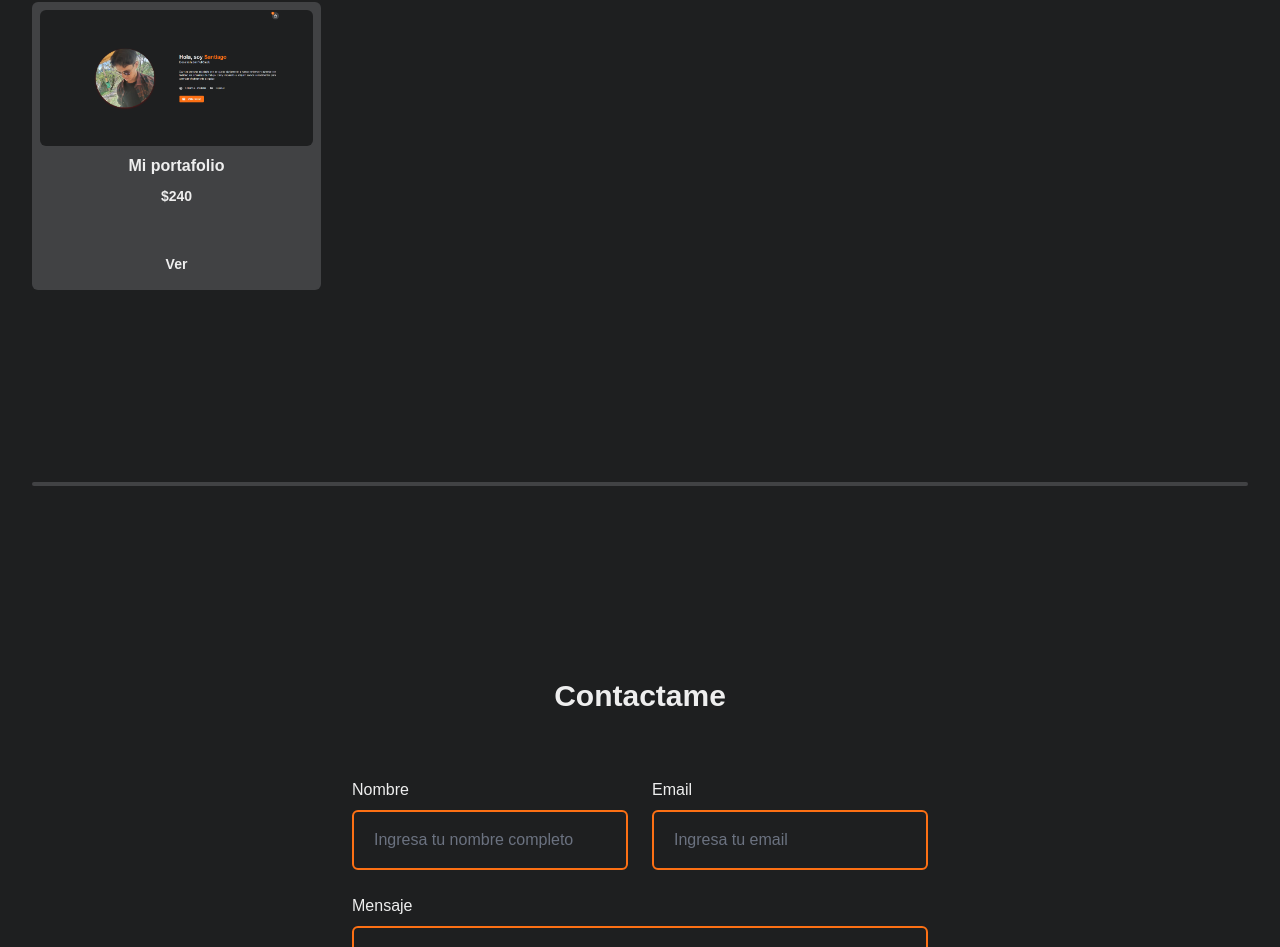
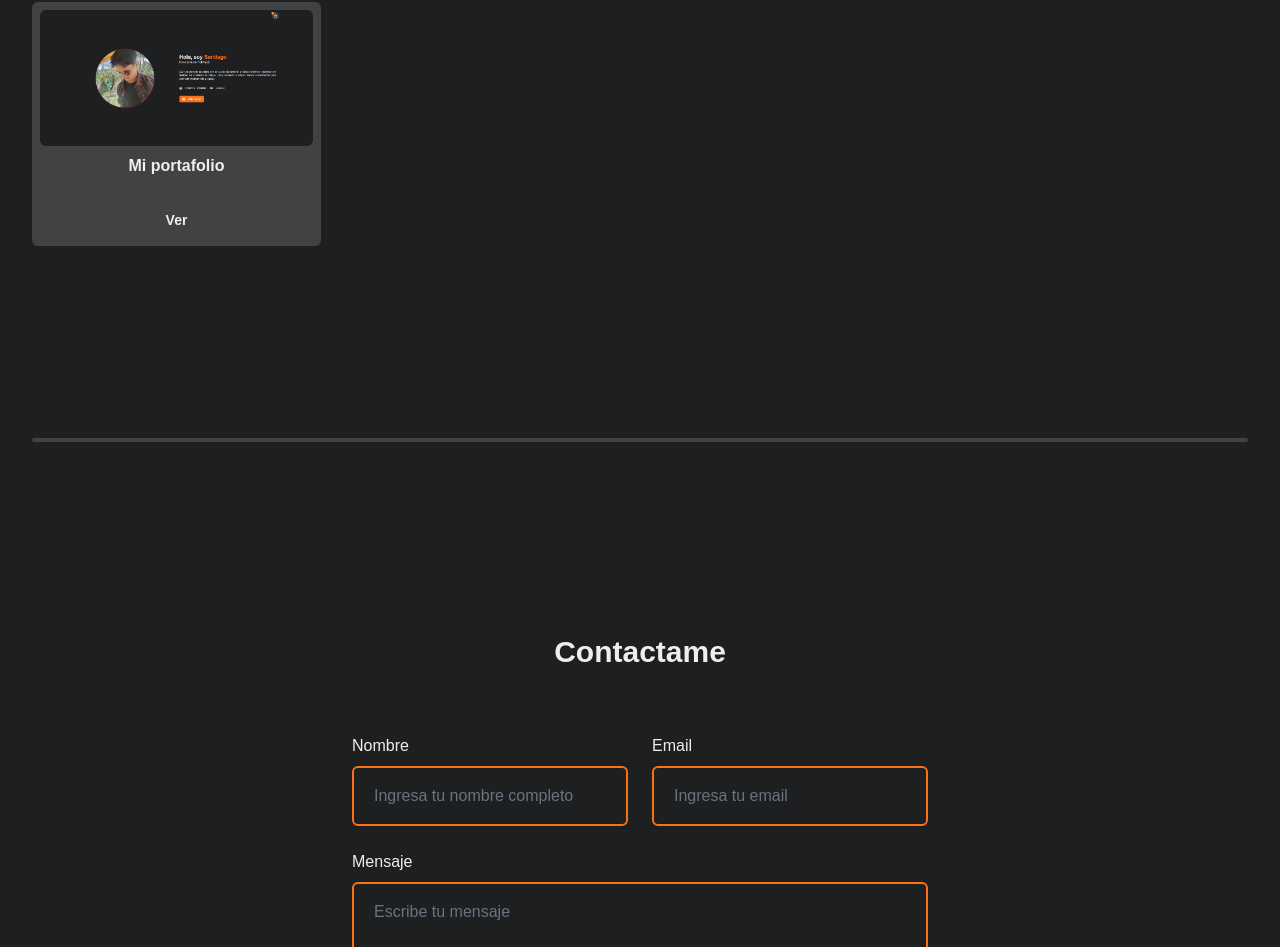
Before and after one commit to expein/portfolio, a Next.js app: page / in a window 1280 px wide. Shown: the part 2812-3759 px from the top of the page. Built offline with nearby package versions, Linux system fonts and the light colour scheme.

Commit message:
delete price in section my projects

```diff
--- a/src/components/SectionMyProjects/SectionMyProjects.tsx
+++ b/src/components/SectionMyProjects/SectionMyProjects.tsx
@@ -12,7 +12,6 @@ const SectionMyProjects = () => {
                             key={index}
                             title={item.title}
                             img={item.img}
-                            price={item.price}
                             url={item.url}
                         />
                     ))
--- a/src/components/SectionMyProjects/components/CardProject.tsx
+++ b/src/components/SectionMyProjects/components/CardProject.tsx
@@ -5,11 +5,10 @@ import Link from "next/link";
 interface CardProjectProps {
     img: string;
     title: string;
-    price: string;
     url: string;
 };
 
-const CardProject: React.FC<CardProjectProps> = ({ img, title, price, url }) => {
+const CardProject: React.FC<CardProjectProps> = ({ img, title, url }) => {
     return (
         <div>
             <div className="relative bg-palletTwoSecondary overflow-hidden flex flex-col rounded-md">
@@ -31,10 +30,9 @@ const CardProject: React.FC<CardProjectProps> = ({ img, title, price, url }) =>
                         <span className="absolute inset-0" aria-hidden="true"></span>
                     </h3>
                 </div>
-                <p className="mt-2 text-sm font-bold text-palletTwoQuaternary">${ price }</p>
                 <div className="relative mt-auto">
                     <Link href={ url } passHref>
-                        <Button style="relative flex items-center justify-center w-full px-4 py-4 mt-8 text-sm font-bold transition-all duration-200 bg-transparent border-palletTwoQuaternary group">
+                        <Button style="relative flex items-center justify-center w-full px-4 py-4 mt-4 text-sm font-bold transition-all duration-200 bg-transparent border-palletTwoQuaternary group">
                             <span className="absolute inset-0 h-full transition-all duration-200 origin-bottom translate-y-full bg-palletTwoTertiary group-hover:translate-y-0"></span>
                             <span className="relative text-palletTwoQuaternary"> Ver </span>
                         </Button>
--- a/src/components/SectionMySkills/components/CardSkills.tsx
+++ b/src/components/SectionMySkills/components/CardSkills.tsx
@@ -7,7 +7,7 @@ interface CardSkillsProps {
 
 const CardSkills: React.FC<CardSkillsProps> = ({ name,  icon }) => {
     return (
-        <div className="relative bg-palletTwoSecondary overflow-hidden flex flex-col rounded-md z-10">
+        <div className="relative bg-palletTwoSecondary hover:bg-palletTwoTertiary transition-all overflow-hidden flex flex-col rounded-md z-10">
             <div className="relative group">
                 <div className="overflow-hidden flex justify-center aspect-w-1 aspect-h-1 my-5">
                     <SvgIcon color={'var(--pallet-two-primary)'} size={50} name={ icon } />
```
